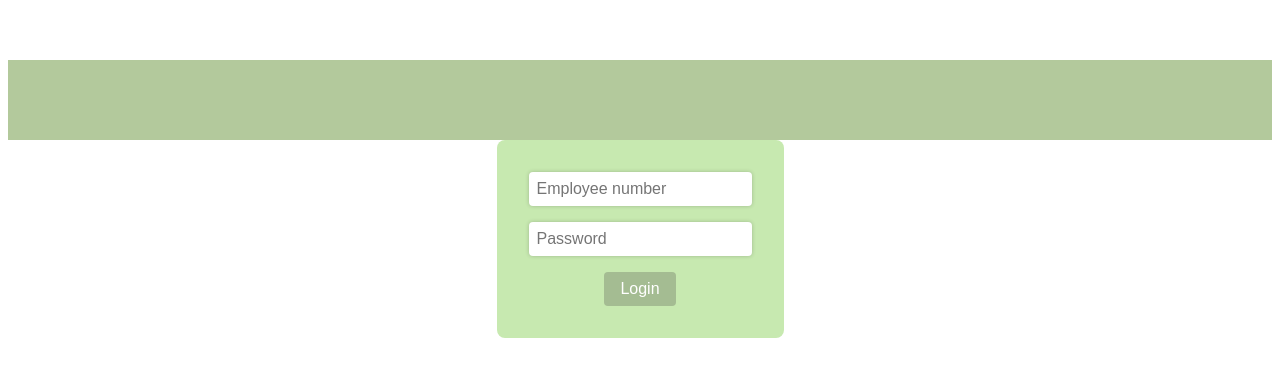
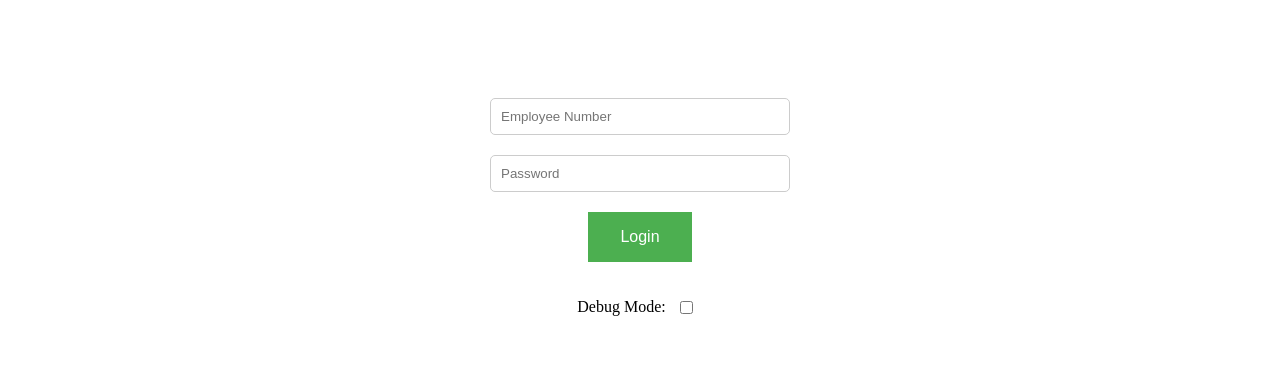
Before and after one commit to khaCey/greenSquareScheduling, a React (Create React App) app: page / in a window 1280 px wide. Shown: the part 201-578 px from the top of the page. Built offline with nearby package versions, Linux system fonts and the light colour scheme.

Commit message:
4 files modified, 1 added, 1 deleted

```diff
--- a/App.tsx
+++ b/App.tsx
@@ -1,18 +1,40 @@
-import React from 'react';
-import { BrowserRouter as Router, Route, Switch } from 'react-router-dom';
+import React, { useState } from 'react';
 import Login from './Pages/Login';
 import Dashboard from './Pages/Dashboard';
-import ClockIn from './Pages/ClockIn'; // updated import
 
 const App = () => {
+  const [isAuthenticated, setIsAuthenticated] = useState(false);
+  const [debugMode, setDebugMode] = useState(false);
+
+  const handleLogin = (employeeNumber, password, debug) => {
+    if (debug) {
+      setIsAuthenticated(true);
+      setDebugMode(true);
+    } else {
+      // Authenticate user normally
+      // ...
+      setIsAuthenticated(true);
+    }
+  };
+
+
+  const handleLogout = () => {
+    setIsAuthenticated(false);
+    setDebugMode(false);
+  };
+
   return (
-    <Router>
-      <Switch>
-        <Route exact path="/" component={Login} />
-        <Route path="/dashboard" component={Dashboard} />
-        <Route path="/clockin" component={ClockIn} /> // added route for ClockIn component
-      </Switch>
-    </Router>
+    <>
+      {isAuthenticated ? (
+        <Dashboard debugMode={debugMode} handleLogout={handleLogout} />
+      ) : (
+        <Login
+          isAuthenticated={isAuthenticated}
+          loginHandler={handleLogin}
+          debugMode={debugMode}
+        />
+      )}
+    </>
   );
 };
 
--- a/Pages/ClockIn.js
+++ /dev/null
@@ -1,44 +0,0 @@
-import React from 'react';
-import { useHistory } from 'react-router-dom';
-import styled from 'styled-components';
-
-const Container = styled.div`
-  display: flex;
-  flex-direction: column;
-  align-items: center;
-  justify-content: center;
-  height: 100vh;
-  background-color: #ddffbb;
-`;
-
-const Button = styled.button`
-  padding: 10px;
-  margin-top: 20px;
-  background-color: #a4bc92;
-  color: white;
-  border: none;
-  border-radius: 5px;
-  cursor: pointer;
-
-  &:hover {
-    background-color: #b3c99c;
-  }
-`;
-
-const ClockIn = () => {
-  const history = useHistory();
-
-  const handleBack = () => {
-    history.push('/dashboard');
-  };
-
-  return (
-    <Container>
-      <h1>Clock In</h1>
-      <Button onClick={handleBack}>Back to Dashboard</Button>
-    </Container>
-  );
-};
-
-
-export default ClockIn;
--- /dev/null
+++ b/Pages/ClockInOut.js
@@ -0,0 +1,70 @@
+import React, { useState } from 'react';
+import styled from 'styled-components';
+import { motion } from 'framer-motion';
+
+const ClockInWrapper = styled.div`
+  display: flex;
+  flex-direction: column;
+  align-items: center;
+  justify-content: center;
+  height: 100vh;
+`;
+
+const Button = styled(motion.button)`
+  background-color: #4CAF50;
+  border: none;
+  color: white;
+  padding: 16px 32px;
+  text-align: center;
+  text-decoration: none;
+  display: inline-block;
+  font-size: 16px;
+  margin: 10px;
+  cursor: pointer;
+`;
+
+const ClockOutButton = styled(Button)`
+  background-color: #FF4136;
+`;
+
+const ClockIn = () => {
+  const [clockedIn, setClockedIn] = useState(false);
+
+  const handleClockInOut = () => {
+    setClockedIn(!clockedIn);
+  };
+
+  const buttonVariants = {
+    hidden: { opacity: 0 },
+    visible: { opacity: 1 },
+  };
+
+  return (
+    <ClockInWrapper>
+      {clockedIn ? (
+        <div>
+          <h1>You are currently clocked in.</h1>
+          <ClockOutButton onClick={handleClockInOut}>Clock Out</ClockOutButton>
+        </div>
+      ) : (
+        <motion.div
+          initial={{ scale: 0 }}
+          animate={{ scale: 1 }}
+          transition={{ duration: 0.5 }}
+        >
+          <h1>Click the button below to clock in.</h1>
+          <Button
+            variants={buttonVariants}
+            initial="hidden"
+            animate="visible"
+            onClick={handleClockInOut}
+          >
+            Clock In
+          </Button>
+        </motion.div>
+      )}
+    </ClockInWrapper>
+  );
+};
+
+export default ClockIn;
--- a/Pages/Dashboard.js
+++ b/Pages/Dashboard.js
@@ -1,82 +1,72 @@
 import React, { useState } from 'react';
 import styled from 'styled-components';
+import { motion } from 'framer-motion';
+import ClockInOut from './ClockInOut';
 
-const DashboardContainer = styled.div`
-  display: flex;
-  flex-direction: column;
-  align-items: center;
-  justify-content: center;
-  height: 100vh;
-`;
+const Dashboard = () => {
+  const [hours, setHours] = useState({
+    march: 200,
+    april: 150,
+  });
 
-const Greeting = styled.h1`
-  font-size: 3rem;
-  color: #333;
-  margin-bottom: 2rem;
-`;
-
-const YearSelector = styled.select`
-  font-size: 1.2rem;
-  margin-bottom: 2rem;
-`;
-
-const MonthTable = styled.table`
-  border-collapse: collapse;
-  text-align: center;
-  margin-top: 2rem;
-`;
-
-const MonthTableHeader = styled.th`
-  padding: 0.5rem;
-  background-color: #C7E9B0;
-  color: #333;
-`;
-
-const MonthTableCell = styled.td`
-  padding: 0.5rem;
-  background-color: #DDFFBB;
-  color: #333;
-`;
-
-const Dashboard = ({ employeeNumber }) => {
-  const [year, setYear] = useState(new Date().getFullYear());
-
-  const handleYearChange = (event) => {
-    setYear(parseInt(event.target.value));
+  const containerVariants = {
+    hidden: { opacity: 0 },
+    visible: { opacity: 1, transition: { duration: 0.5 } },
   };
 
-  // For demonstration purposes, the hours worked for each month are randomly generated
-  const hoursWorked = {};
-  for (let i = 0; i < 12; i++) {
-    hoursWorked[i] = Math.floor(Math.random() * 100);
-  }
+  const itemVariants = {
+    hidden: { opacity: 0, y: -50 },
+    visible: { opacity: 1, y: 0, transition: { duration: 0.5 } },
+  };
 
   return (
-    <DashboardContainer>
-      <Greeting>Hello, employee {employeeNumber}!</Greeting>
-      <YearSelector value={year} onChange={handleYearChange}>
-        <option value={2023}>2023</option>
-        <option value={2022}>2022</option>
-        <option value={2021}>2021</option>
-      </YearSelector>
-      <MonthTable>
-        <thead>
-          <tr>
-            <MonthTableHeader>Month</MonthTableHeader>
-            <MonthTableHeader>Hours Worked</MonthTableHeader>
-          </tr>
-        </thead>
-        <tbody>
-          {[...Array(12).keys()].map((monthIndex) => (
-            <tr key={monthIndex}>
-              <MonthTableCell>{new Date(year, monthIndex).toLocaleString('default', { month: 'long' })}</MonthTableCell>
-              <MonthTableCell>{hoursWorked[monthIndex]}</MonthTableCell>
-            </tr>
-          ))}
-        </tbody>
-      </MonthTable>
-    </DashboardContainer>
+    <Container variants={containerVariants} initial="hidden" animate="visible">
+      <Header variants={itemVariants}>Dashboard</Header>
+      <Content>
+        <Row variants={itemVariants}>
+          <Title>March</Title>
+          <Hours>{hours.march}</Hours>
+        </Row>
+        <Row variants={itemVariants}>
+          <Title>April</Title>
+          <Hours>{hours.april}</Hours>
+        </Row>
+      </Content>
+      <ClockInOut />
+    </Container>
   );
 };
 
+const Container = styled(motion.div)`
+  max-width: 800px;
+  margin: 0 auto;
+`;
+
+const Header = styled(motion.h1)`
+  font-size: 32px;
+  margin-bottom: 20px;
+`;
+
+const Content = styled.div`
+  display: flex;
+  flex-direction: column;
+`;
+
+const Row = styled(motion.div)`
+  display: flex;
+  justify-content: space-between;
+  padding: 10px;
+  margin-bottom: 10px;
+  background-color: #f5f5f5;
+  border-radius: 5px;
+`;
+
+const Title = styled.span`
+  font-size: 20px;
+`;
+
+const Hours = styled.span`
+  font-size: 20px;
+`;
+
 export default Dashboard;
--- a/Pages/Login.js
+++ b/Pages/Login.js
@@ -1,7 +1,7 @@
 import React, { useState } from 'react';
 import styled from 'styled-components';
 
-const LoginContainer = styled.div`
+const LoginWrapper = styled.div`
   display: flex;
   flex-direction: column;
   align-items: center;
@@ -9,74 +9,90 @@ const LoginContainer = styled.div`
   height: 100vh;
 `;
 
-const LogoPlaceholder = styled.div`
-  width: 100%;
-  height: 5rem;
-  background-color: #b3c99c;
-`;
-
-const LoginForm = styled.form`
+const Form = styled.form`
   display: flex;
   flex-direction: column;
   align-items: center;
-  gap: 1rem;
-  background-color: #c7e9b0;
-  padding: 2rem;
-  border-radius: 8px;
 `;
 
-const LoginInput = styled.input`
-  padding: 0.5rem;
-  font-size: 1rem;
-  border: none;
-  border-radius: 4px;
-  box-shadow: 0 0 4px rgba(0, 0, 0, 0.2);
-  outline: none;
+const Input = styled.input`
+  padding: 10px;
+  margin: 10px;
+  border-radius: 5px;
+  border: 1px solid #ccc;
+  width: 300px;
 `;
 
-const LoginButton = styled.button`
-  background-color: #a4bc92;
+const Button = styled.button`
+  background-color: #4CAF50;
+  border: none;
   color: white;
-  padding: 0.5rem 1rem;
-  border: none;
-  border-radius: 4px;
-  font-size: 1rem;
+  padding: 16px 32px;
+  text-align: center;
+  text-decoration: none;
+  display: inline-block;
+  font-size: 16px;
+  margin: 10px;
   cursor: pointer;
+`;
+
+const ToggleWrapper = styled.div`
+  display: flex;
+  align-items: center;
+  margin: 10px;
+`;
+
+const ToggleLabel = styled.span`
+  margin-right: 10px;
+`;
+
+const ToggleInput = styled.input`
+  margin-right: 10px;
 `;
 
 const Login = ({ isAuthenticated, loginHandler, debugMode }) => {
   const [employeeNumber, setEmployeeNumber] = useState('');
   const [password, setPassword] = useState('');
 
-  const handleSubmit = (event) => {
-    event.preventDefault();
+  const handleEmployeeNumberChange = (e) => {
+    setEmployeeNumber(e.target.value);
+  };
 
-    if (debugMode) {
-      loginHandler('', '', true); // pass empty strings and debug mode flag
-    } else {
-      loginHandler(employeeNumber, password, false); // authenticate user normally
-    }
+  const handlePasswordChange = (e) => {
+    setPassword(e.target.value);
+  };
+
+  const handleSubmit = (e) => {
+    e.preventDefault();
+    loginHandler(employeeNumber, password, debugMode);
+  };
+
+  const handleToggleDebugMode = () => {
+    loginHandler(employeeNumber, password, !debugMode);
   };
 
   return (
-    <LoginContainer>
-      <LogoPlaceholder />
-      <LoginForm onSubmit={handleSubmit}>
-        <LoginInput
+    <LoginWrapper>
+      <Form onSubmit={handleSubmit}>
+        <Input
           type="text"
-          placeholder="Employee number"
+          placeholder="Employee Number"
           value={employeeNumber}
-          onChange={(event) => setEmployeeNumber(event.target.value)}
+          onChange={handleEmployeeNumberChange}
         />
-        <LoginInput
+        <Input
           type="password"
           placeholder="Password"
           value={password}
-          onChange={(event) => setPassword(event.target.value)}
+          onChange={handlePasswordChange}
         />
-        <LoginButton type="submit">Login</LoginButton>
-      </LoginForm>
-    </LoginContainer>
+        <Button type="submit">Login</Button>
+      </Form>
+      <ToggleWrapper>
+        <ToggleLabel>Debug Mode:</ToggleLabel>
+        <ToggleInput type="checkbox" checked={debugMode} onChange={handleToggleDebugMode} />
+      </ToggleWrapper>
+    </LoginWrapper>
   );
 };
 
--- a/package.json
+++ b/package.json
@@ -9,6 +9,7 @@
     "react": "^18.1.0",
     "react-dom": "^18.1.0",
     "react-is": ">= 16.8.0",
+    "react-router-dom": "^6.10.0",
     "react-spinners": "^0.13.8",
     "styled-components": "^5.3.10"
   },
```
